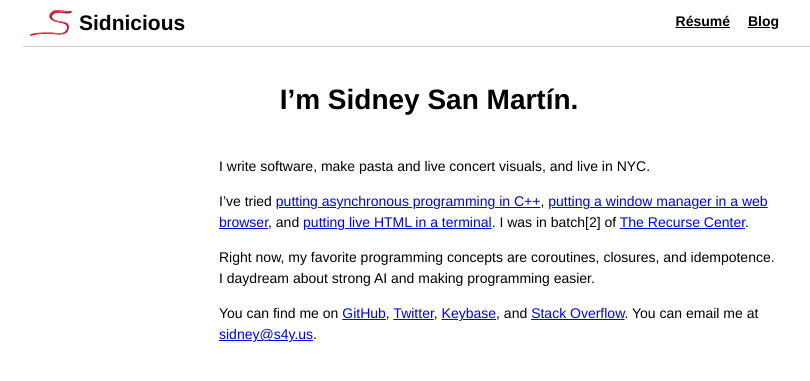
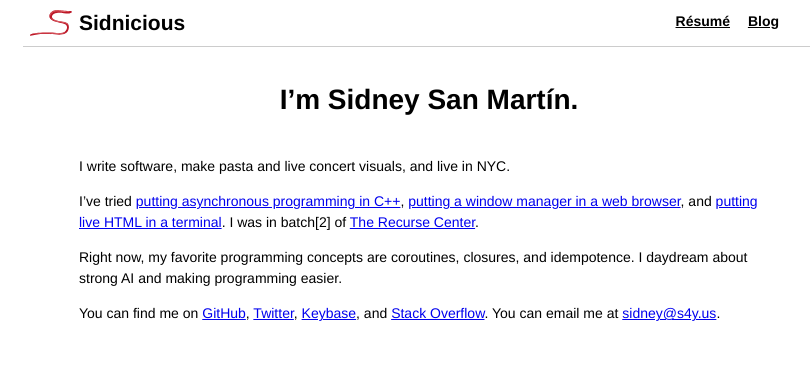
Before and after one commit to s4y/blog, a Jekyll site: the page built from index.html, in a window 1280 px wide. Shown: the top 381 px of the page, without its empty margins (211-1021 px from the left). Built offline with Jekyll 4.4.1, drawn with Linux system fonts in a browser that asks for light colours.

Commit message:
Fix homepage spacing with image removed.

```diff
--- a/_sass/_base.scss
+++ b/_sass/_base.scss
@@ -41,7 +41,7 @@ nav > a {
 
 #bio {
 	min-height: 20em;
-	padding: 1em 0 4em 10em;
+	padding: 1em 0 4em;
 	position: relative;
 }
 
```
